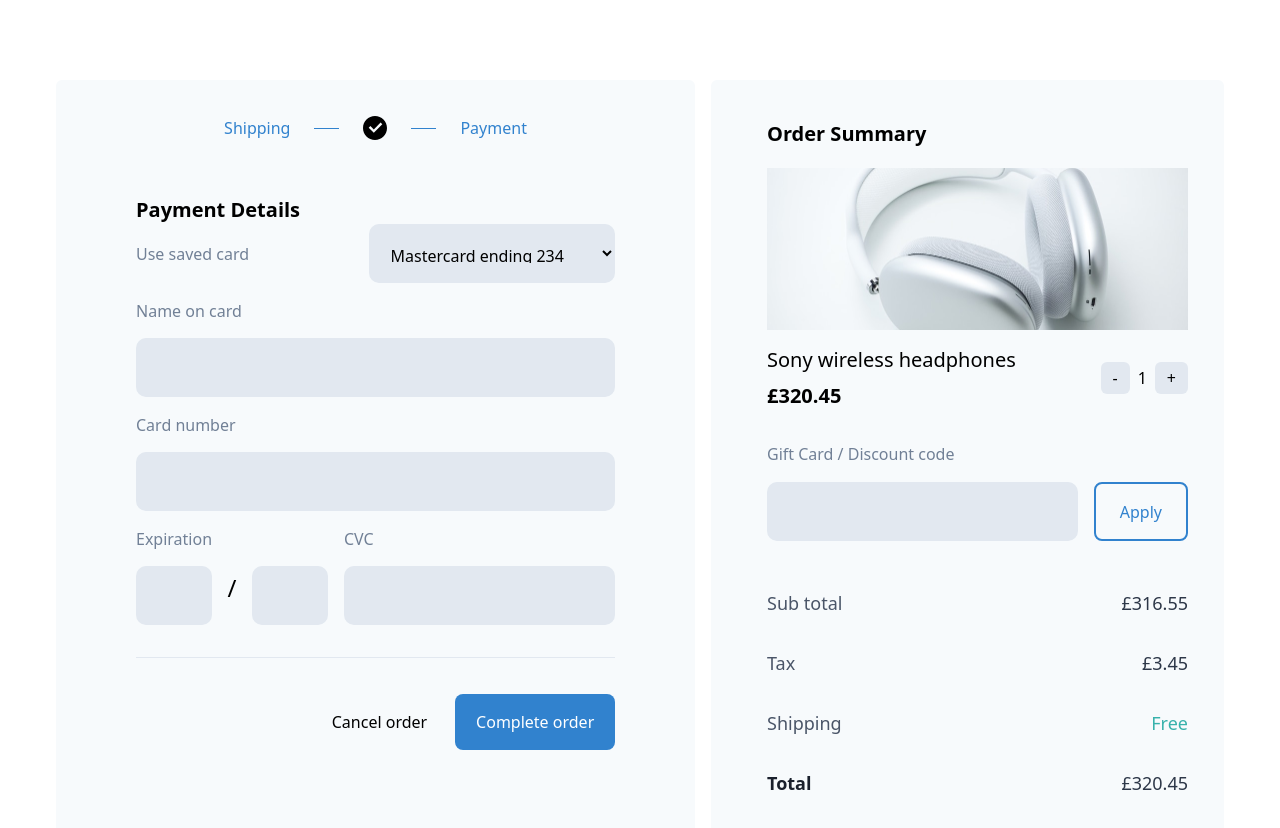
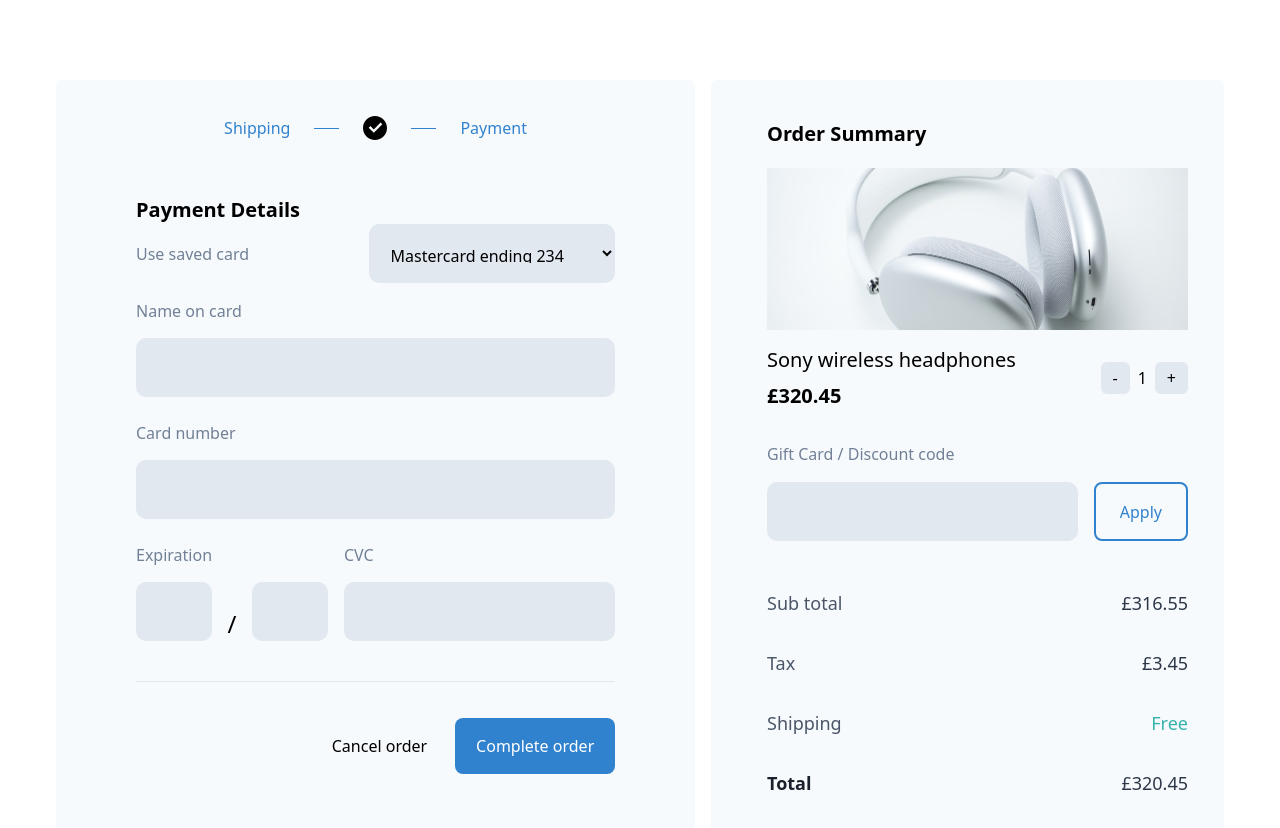
Before and after one commit to jeanlsilva/kirvano-app-frontend, a Next.js app: page /payment in a window 1280 px wide. Shown: the top 828 px of the page. Built offline with nearby package versions, Linux system fonts and the light colour scheme.

Commit message:
feat: payment form validation

```diff
--- a/package.json
+++ b/package.json
@@ -9,10 +9,12 @@
     "lint": "next lint"
   },
   "dependencies": {
+    "@hookform/resolvers": "^3.3.4",
     "next": "14.2.2",
     "react": "^18",
     "react-dom": "^18",
-    "react-hook-form": "^7.51.3"
+    "react-hook-form": "^7.51.3",
+    "zod": "^3.23.3"
   },
   "devDependencies": {
     "@types/node": "^20",
--- a/src/components/PaymentSummary.tsx
+++ b/src/components/PaymentSummary.tsx
@@ -1,9 +1,20 @@
 import { Payment } from "@/types/payment";
 import Image from "next/image";
 import { useForm, SubmitHandler } from "react-hook-form";
+import { zodResolver } from '@hookform/resolvers/zod';
+import { z } from "zod";
 
 export function PaymentSummary(props: any) {
-    const { register, handleSubmit, watch, formState: { errors } } = useForm<Payment>();
+    const schema = z.object({
+        name: z.string().min(6, "Nome deve ter no mínimo 6 caracteres"),
+        number: z.string().min(1, "Número do cartão obrigatório")
+            .length(16, "Número do cartão deve ter 16 caracteres numéricos"),
+        expirationMonth: z.number().max(12, "Mês deve ser de 1 a 12"),
+        expirationYear: z.number().max(99, "Ano deve ter 2 caracteres numéricos")
+            .min(Number(new Date().getFullYear().toString().slice(-2)), "Ano deve ser maior que ano atual"),
+        cvc: z.string().min(1, "CVC é obrigatório").length(3, "CVC deve ter 3 caracteres numéricos")
+    });
+    const { register, handleSubmit, watch, formState: { errors }, } = useForm<Payment>({ resolver: zodResolver(schema) });
     const onSubmit: SubmitHandler<Payment> = (data) => console.log(data);
 
     return (
@@ -24,29 +35,48 @@ export function PaymentSummary(props: any) {
                     </select>
                 </div>
                 <form onSubmit={handleSubmit(onSubmit)}>
-                    <div className="flex flex-col mt-4">
+                    <div className="flex flex-col mt-4 pb-6 relative">
                         <label htmlFor="name">Name on card</label>
                         <input type="text" {...register("name")} />
+                        <span className="text-sm text-red-600 absolute bottom-0">{errors.name?.message}</span>
                     </div>
-                    <div className="flex flex-col mt-4">
+                    <div className="flex flex-col pb-6 relative">
                         <label htmlFor="number">Card number</label>
                         <input type="text" {...register("number")} />
+                        <span className="text-sm text-red-600 absolute bottom-0">{errors.number?.message}</span>
                     </div>
-                    <div className="flex justify-between mt-4 gap-4">
+                    <div className="flex justify-between gap-4">
                         <div className="flex flex-col w-1/2">
                             <label htmlFor="expirationMonth">Expiration</label>
                             <div className="flex items-center gap-4">
-                                <input type="number" max={12} className="w-full text-center" {...register("expirationMonth")} />
+                                <div className="w-full pb-10 relative flex flex-col">
+                                    <input
+                                        type="number"
+                                        className="w-full text-center"
+                                        required
+                                        {...register("expirationMonth", { valueAsNumber: true })}
+                                    />
+                                    <span className="text-sm text-red-600 absolute bottom-0">{errors.expirationMonth?.message}</span>
+                                </div>
                                 <span className="text-2xl">/</span>
-                                <input type="number" max={99} className="w-full text-center" {...register("expirationYear")} />
+                                <div className="w-full pb-10 relative flex flex-col">
+                                    <input
+                                        type="number"
+                                        className="w-full text-center"
+                                        required
+                                        {...register("expirationYear", { valueAsNumber: true })}
+                                    />
+                                    <span className="text-sm text-red-600 absolute bottom-0">{errors.expirationYear?.message}</span>
+                                </div>
                             </div>
                         </div>
-                        <div className="flex flex-col flex-1">
+                        <div className="flex flex-col flex-1 relative">
                             <label htmlFor="cvc">CVC</label>
                             <input type="number" maxLength={3} {...register("cvc")} />
+                            <span className="text-sm text-red-600 absolute bottom-0">{errors.cvc?.message}</span>
                         </div>
                     </div>
-                    <div className="border-t border-y-gray-300 flex justify-end gap-4 mt-8 pt-9">
+                    <div className="border-t border-y-gray-300 flex justify-end gap-4 pt-9">
                     <button className="bg-transparent w-1/4">Cancel order</button>
                     <button type="submit" className="bg-cyan-600 text-white rounded-lg w-1/3 py-4">Complete order</button>
                 </div>
--- a/tailwind.config.ts
+++ b/tailwind.config.ts
@@ -25,6 +25,7 @@ const config: Config = {
       "white": "#FFFFFF",
       "green-500": "#38B2AC",
       "cyan-600": "#3182CE",
+      "red-600": "#ff0000"
     }
   },
   plugins: [],
```
Also changed, not shown: 1 other file (tests, documents, lock files or other folders).
